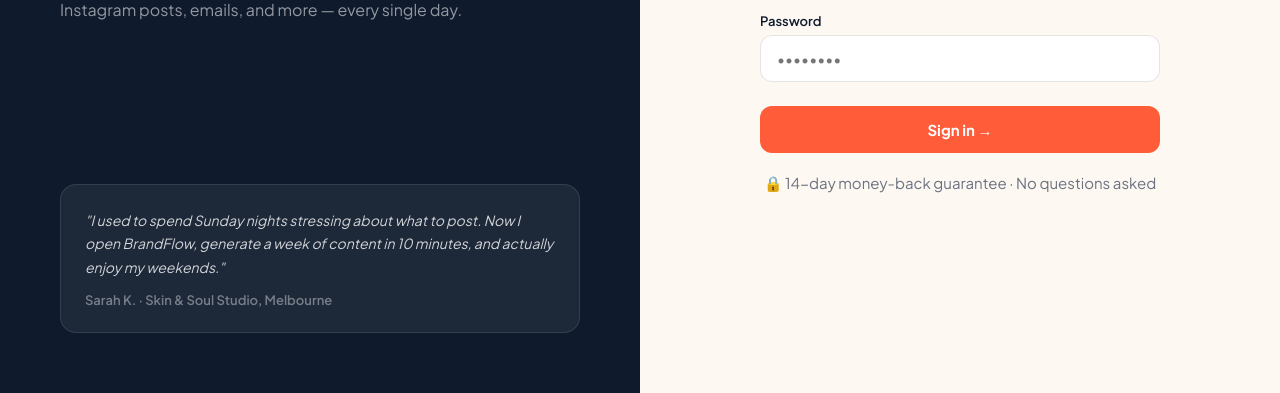
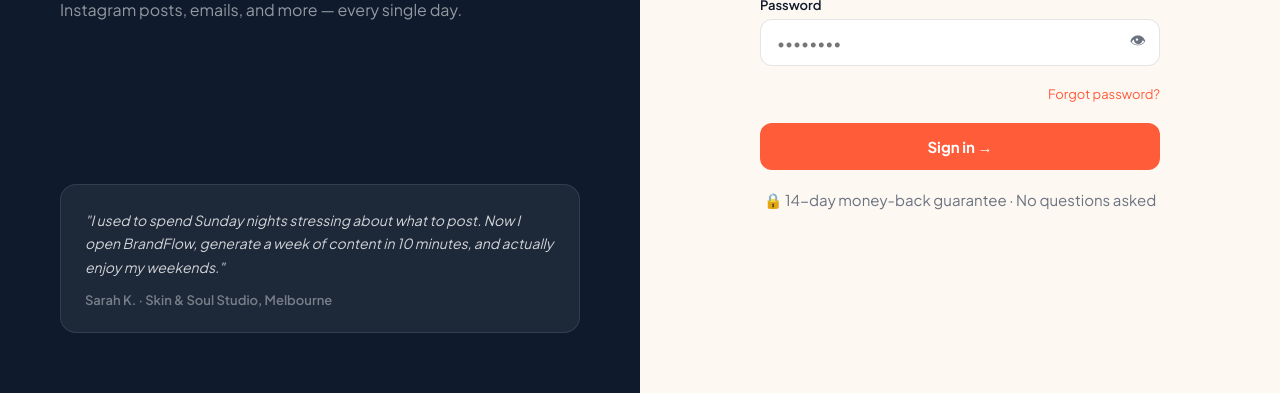
Before and after one commit to srhmichalska-design/brandflow, a website: page app.html in a window 1280 px wide. Shown: the part 407-800 px from the top of the page. Drawn offline with nearby package versions, Linux system fonts and the light colour scheme.

Commit message:
Update app.html

```diff
--- a/app.html
+++ b/app.html
@@ -336,11 +336,17 @@ body { font-family: 'Plus Jakarta Sans', sans-serif; background: var(--cream); c
           <label>Email address</label>
           <input type="email" id="loginEmail" placeholder="you@example.com">
         </div>
-        <div class="form-group">
-          <label>Password</label>
-          <input type="password" id="loginPassword" placeholder="••••••••">
-        </div>
-        <button class="btn-auth" onclick="signIn()">Sign in →</button>
+      <div class="form-group">
+  <label>Password</label>
+  <div style="position:relative;">
+    <input type="password" id="loginPassword" placeholder="••••••••" style="width:100%;padding-right:44px;">
+    <button type="button" onclick="togglePassword('loginPassword', this)" style="position:absolute;right:14px;top:50%;transform:translateY(-50%);background:none;border:none;cursor:pointer;font-size:16px;color:#6B7280;">👁</button>
+  </div>
+</div>
+<div style="text-align:right;margin-bottom:12px;">
+  <a href="#" onclick="resetPassword()" style="font-size:13px;color:var(--coral);text-decoration:none;">Forgot password?</a>
+</div>
+<button class="btn-auth" onclick="signIn()">Sign in →</button>
       </div>
 
       <!-- Signup form -->
```
